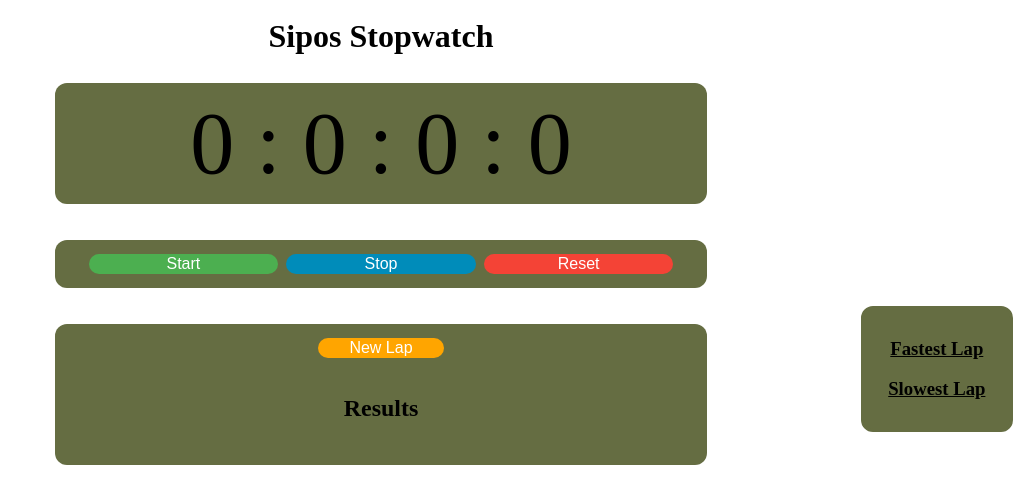
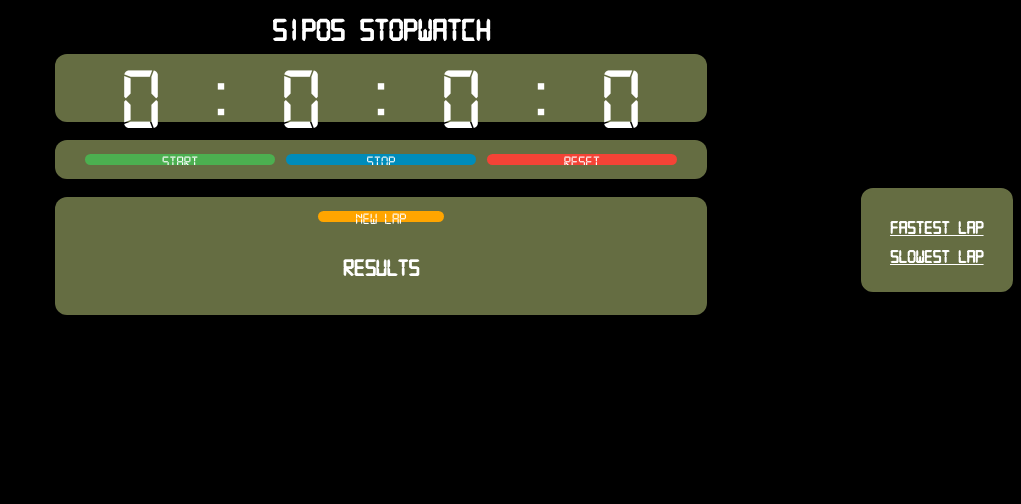
Before and after one commit to SiposPtr/SiposStopwatch, a plain HTML site: page index.html in a window 1280 px wide. Shown: the whole page, without its empty margins (259-1280 px from the left). Drawn offline with Linux system fonts and the light colour scheme.

Commit message:
Update index.css

```diff
--- a/index.css
+++ b/index.css
@@ -1,6 +1,17 @@
+body {
+  color: #ffffff;
+  background-color: #000000;
+  font-family: 'digital-7', sans-serif;
+}
+
 .buttons {
   background-color: #656d42;
   border-radius: 12px;
+  font-family: 'digital-7', sans-serif;
+}
+@font-face {
+  font-family: 'digital-7';
+  src: url('digital-7.ttf');
 }
 .timer {
   background-color: #656d42;
@@ -43,6 +54,9 @@
 #ezred {
   display:inline;
 }
+#kettospont {
+  display:inline;
+}
 .button1 {
   background-color: #4CAF50;
   border: none;
@@ -55,6 +69,7 @@
   cursor: pointer;
   width: 30%;
   border-radius: 25px;
+  font-family: 'digital-7', sans-serif;
 }
 .button2 {
   background-color: #008CBA;
@@ -68,6 +83,7 @@
   cursor: pointer;
   width: 30%;
   border-radius: 25px;
+  font-family: 'digital-7', sans-serif;
 }
 .button3 {
   background-color: #f44336;
@@ -81,6 +97,7 @@
   cursor: pointer;
   width: 30%;
   border-radius: 25px;
+  font-family: 'digital-7', sans-serif;
 }
 .button4 {
   background-color: Orange;
@@ -94,6 +111,7 @@
   cursor: pointer;
   width: 20%;
   border-radius: 25px;
+  font-family: 'digital-7', sans-serif;
 }
 #myTable {
   font-size: large;
```
